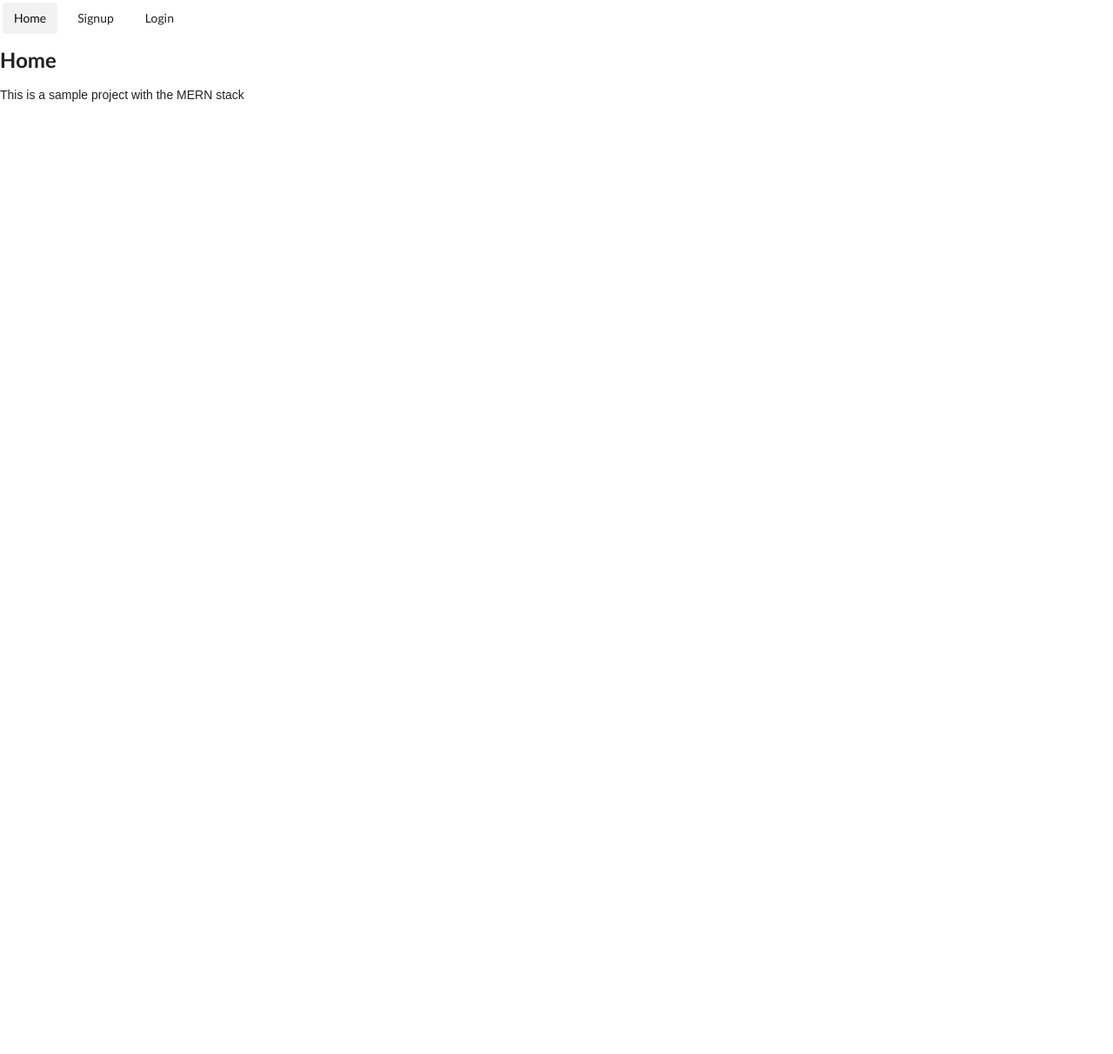
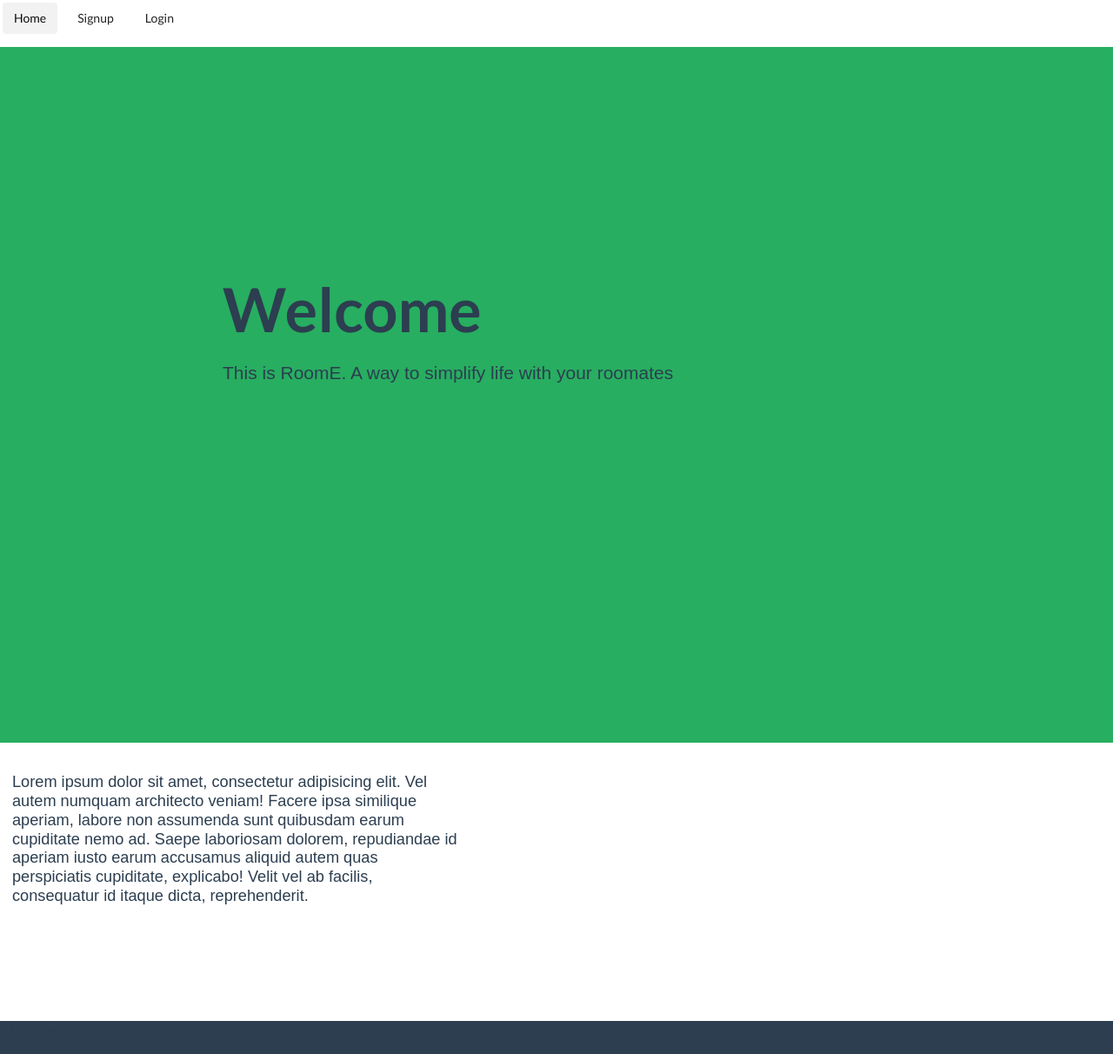
Before and after one commit to cameron-chromiak/Room-E, a React (Create React App) app in the folder client/: page / in a window 1280 px wide. Shown: the top 1212 px of the page at 87% size. Before the commit the page ends 800 px from the top, so only its background shows below. Built offline with nearby package versions, Linux system fonts and the light colour scheme.

Commit message:
-did a bunch of styling

```diff
--- a/client/src/components/pages/BuildTool.js
+++ b/client/src/components/pages/BuildTool.js
@@ -113,11 +113,13 @@ class BuildTool extends Component{
           </div>
           <div className="assign-container ui card center-text">
             <div className="name-container">
-            <div>
-            {this.state.members.map((member, i) =>
-            <li key={i}>{member.name}</li>)}
-            </div>
-              <div className="person-task" ref='task'>
+              <div>
+                {/*{this.state.members.map((member, i) =>
+                <h4 key={i}>{member.name}:</h4>
+                  member.task.map(tas =>{
+                    <li>{tas}</li>
+                  })
+              )}*/}
               </div>
             </div>
           </div>
@@ -126,8 +128,10 @@ class BuildTool extends Component{
           <form onSubmit={this.onSaveSubmit} className='ui'>
             <button className='ui button green'>Save</button>
           </form>
-          <button onClick={this.assignTask} className='ui button primary'>Shuffle</button>
-          <form onSubmit={this.onDeleteDoc}>
+          <div>
+            <button onClick={this.assignTask} className='ui button blue'>Mix</button>
+          </div>
+          <form className='btn-delete' onSubmit={this.onDeleteDoc}>
             <button className='ui button red'>Delete</button>
           </form>
         </div>
--- a/client/src/components/pages/Dashboard.jsx
+++ b/client/src/components/pages/Dashboard.jsx
@@ -32,7 +32,8 @@ export default class Dashoard extends Component {
       Axios.post('http://localhost:5000/api/house', data)
         .then(res =>{
           console.log(res);
-          this.props.history.push(`house/build/${res.data.house._id}`)
+          // this.props.history.push(`house/build/${res.data.house._id}`) broken
+          window.location.reload();
       })
     }
   }
@@ -75,7 +76,7 @@ export default class Dashoard extends Component {
   render() {
 
     return (
-      <div>
+      <div className='dashboard-container'>
         <div>
         {this.showDashboard()}
         </div>
--- a/client/src/components/pages/Home.jsx
+++ b/client/src/components/pages/Home.jsx
@@ -1,5 +1,5 @@
 import React, { Component } from 'react';
-
+import './styles/DashboardStyle.css'
 export default class Home extends Component {
   // constructor(props) {
   //   super(props)
@@ -8,9 +8,26 @@ export default class Home extends Component {
   // }
   render() {
     return (
-      <div className="Home">
-        <h2>Home</h2>
-        <p>This is a sample project with the MERN stack</p>
+      <div>
+        <div className="landing-container">
+          <div className="landing-text">
+            <h1 className="ui header-lg">Welcome</h1>
+            <p className="ui header-md">This is RoomE. A way to simplify life with your roomates</p>
+          </div>
+        </div>
+
+        <section className='section section about'>
+          <div className='about-text'>Lorem ipsum dolor sit amet, consectetur adipisicing elit.
+          Vel autem numquam architecto veniam! Facere ipsa similique aperiam,
+           labore non assumenda sunt quibusdam earum cupiditate nemo ad. Saepe
+            laboriosam dolorem, repudiandae id aperiam iusto earum accusamus
+             aliquid autem quas perspiciatis cupiditate, explicabo! Velit vel
+              ab facilis, consequatur id itaque dicta, reprehenderit.</div>
+        </section>
+
+        <footer className='footer'>
+          A Lazy Footer
+        </footer>
       </div>
     );
   }
--- a/client/src/components/pages/styles/BuildCss.css
+++ b/client/src/components/pages/styles/BuildCss.css
@@ -1,3 +1,12 @@
+.btn-delete{
+  position: absolute;
+  right: 0;
+  margin-right: 10px;
+}
+.menu-container{
+  display: flex;
+  flex-direction: row;
+}
 .center-text{
   text-align: center;
 
--- a/client/src/components/pages/styles/DashboardStyle.css
+++ b/client/src/components/pages/styles/DashboardStyle.css
@@ -1,5 +1,47 @@
+
+
+.dashboard-container{
+  text-align: center;
+
+}
+
 .card-container{
   margin-top: 5rem;
   float: left;
-  margin-left: 15vw;
+  margin-left: 40vw;
 }
+
+/* landing page */
+.footer{
+  background: #2c3e50;
+  min-height: 10vh;
+}
+.section{
+  padding: 1rem;
+  display: flex;
+  line-height: 1.2;
+  min-height: 40vh;
+}
+.about-text{
+  padding-top: 1.5rem;
+  width: 40vw;
+  font-size: 1.3rem;
+}
+.header-lg{
+  font-size: 5rem;
+}
+.header-md{
+  font-size: 1.5rem;
+}
+.landing-container{
+  height: 100vh;
+  background: #27ae60;
+}
+.landing-text{
+  padding-top: 20vw;
+  margin-left: 20vw;
+  color: #2c3e50;
+}
+*{
+  color: #2c3e50;
+}
```
Also changed, not shown: client/src/components/pages/Secret.jsx (deleted, +0 -29 lines), client/src/components/pages/randomCountry.js (deleted, +0 -37 lines).
